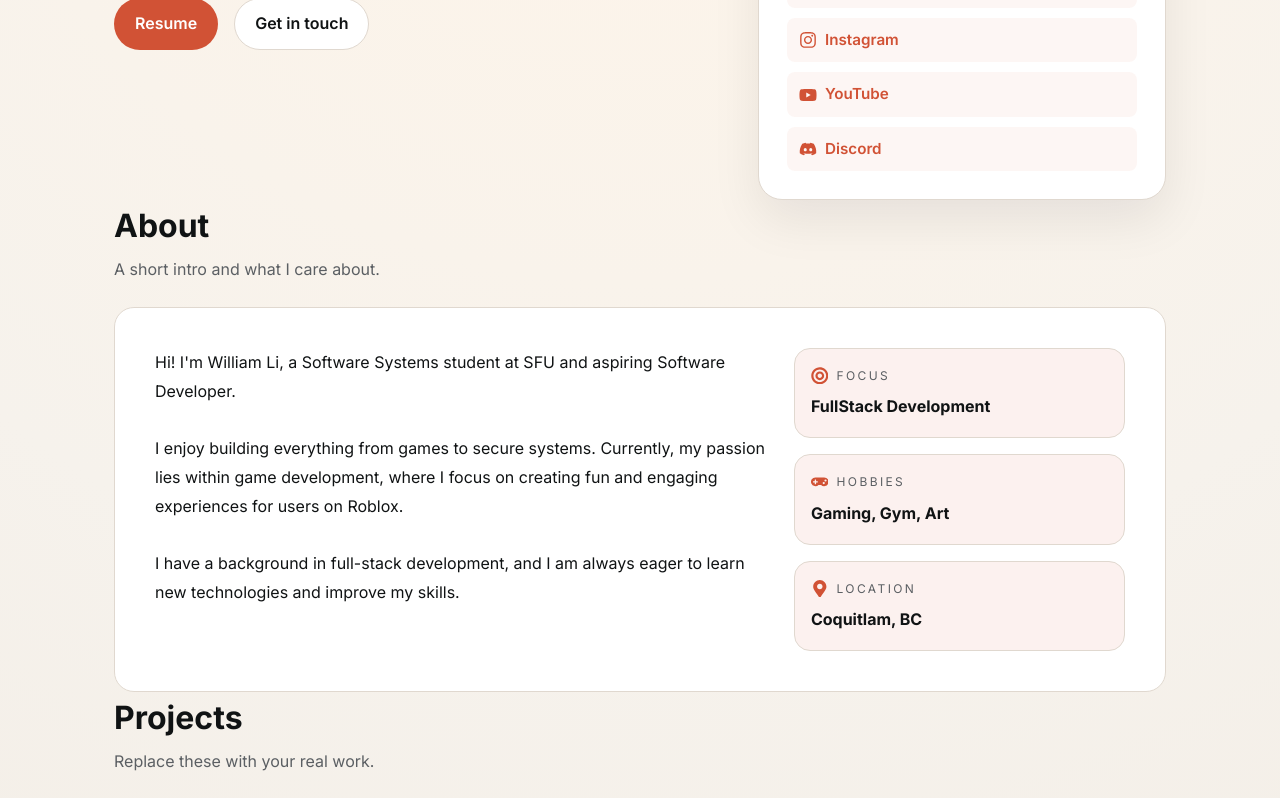
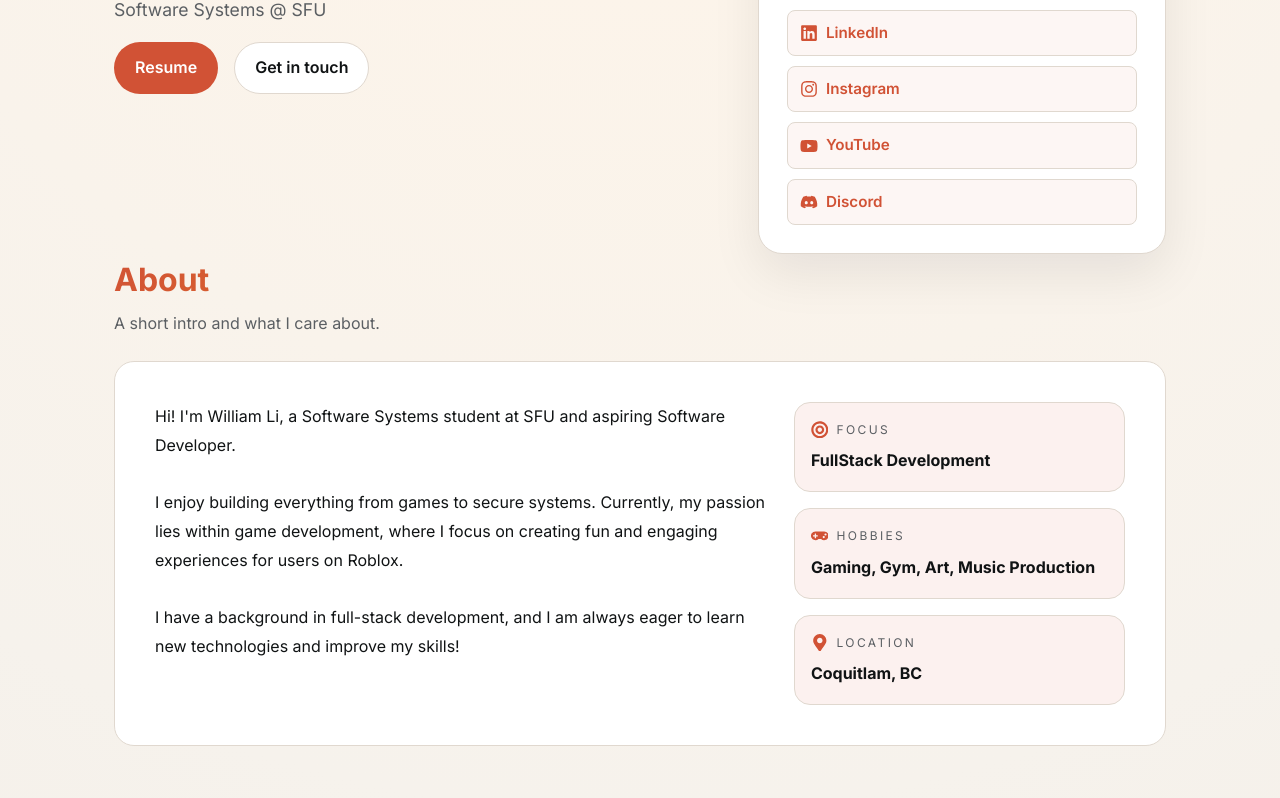
Before and after one commit to WL0000000/my-portfolio, a React (Vite) app in the folder portfolio/: page / in a window 1280 px wide. Shown: the part 420-1218 px from the top of the page. Built offline with nearby package versions, Linux system fonts and the light colour scheme.

Commit message:
hover effects

```diff
--- a/portfolio/src/App.css
+++ b/portfolio/src/App.css
@@ -19,7 +19,7 @@
   padding: 40px 24px 64px;
   display: flex;
   flex-direction: column;
-  gap: 96px;
+  gap: 140px;
 }
 
 .site-header {
@@ -172,11 +172,29 @@
   font-size: 0.95rem;
   padding: 10px 12px;
   background: rgba(209, 82, 53, 0.05);
+  border: 1px solid var(--border);
   border-radius: 8px;
   transition: all 0.2s ease;
   display: flex;
   align-items: center;
   gap: 8px;
+  position: relative;
+  overflow: hidden;
+  --mouse-x: 50%;
+  --mouse-y: 50%;
+  z-index: 0;
+}
+
+.social-links a svg,
+.social-links a::after {
+  position: relative;
+  z-index: 2;
+}
+
+.social-links a:hover {
+  border-color: var(--accent);
+  transform: translateY(-2px);
+  box-shadow: 0 4px 12px rgba(209, 82, 53, 0.1), inset 0 0 15px rgba(209, 82, 53, 0.12);
 }
 
 .social-links a svg {
@@ -194,12 +212,23 @@
   display: flex;
   flex-direction: column;
   gap: 24px;
+  margin-bottom: 80px;
+}
+
+#projects .section-title,
+#skills .section-title,
+#contact .section-title {
+  text-align: center;
 }
 
 .section-title h2 {
   font-family: var(--font-display);
   font-size: 2rem;
   margin-bottom: 6px;
+  background: linear-gradient(135deg, #d15235 0%, #e67e22 50%, #f39c12 100%);
+  -webkit-background-clip: text;
+  -webkit-text-fill-color: transparent;
+  background-clip: text;
 }
 
 .section-title p {
@@ -232,6 +261,17 @@
   border: 1px solid var(--border);
   border-radius: 16px;
   background: rgba(209, 82, 53, 0.08);
+  position: relative;
+  overflow: hidden;
+  transition: all 0.3s ease;
+  --mouse-x: 50%;
+  --mouse-y: 50%;
+}
+
+.stats li:hover {
+  border-color: var(--accent);
+  transform: translateY(-2px);
+  box-shadow: 0 4px 12px rgba(209, 82, 53, 0.1), inset 0 0 20px rgba(209, 82, 53, 0.15);
 }
 
 .stats span {
@@ -434,7 +474,7 @@
 @media (max-width: 900px) {
   .page {
     padding: 32px 20px 48px;
-    gap: 64px;
+    gap: 100px;
   }
 
   .hero {
@@ -458,7 +498,7 @@
 @media (max-width: 640px) {
   .page {
     padding: 24px 16px 40px;
-    gap: 48px;
+    gap: 80px;
   }
 
   .site-header {
@@ -560,6 +600,7 @@
 @media (max-width: 400px) {
   .page {
     padding: 20px 12px 32px;
+    gap: 60px;
   }
 
   .nav {
--- a/portfolio/src/App.jsx
+++ b/portfolio/src/App.jsx
@@ -1,12 +1,17 @@
 import './App.css'
 import { useInView } from './useInView'
 import { FaGithub, FaLinkedin, FaInstagram, FaYoutube, FaDiscord, FaBullseye, FaGamepad, FaMapMarkerAlt } from 'react-icons/fa'
+import { useEffect } from 'react'
 
 function App() {
   const [aboutRef, aboutInView] = useInView()
   const [projectsRef, projectsInView] = useInView()
   const [skillsRef, skillsInView] = useInView()
   const [contactRef, contactInView] = useInView()
+
+  useEffect(() => {
+    // Mouse tracking removed - using simple inset box-shadow instead
+  }, [])
   return (
     <div className="page">
       <header className="site-header">
@@ -57,7 +62,7 @@ function App() {
             <p >
               Hi! I'm William Li, a Software Systems student at SFU and aspiring Software Developer.<br/><br/>
               I enjoy building everything from games to secure systems. Currently, my passion lies within game development, where I focus on creating fun and engaging experiences for users on Roblox.<br/><br/>
-              I have a background in full-stack development, and I am always eager to learn new technologies and improve my skills.
+              I have a background in full-stack development, and I am always eager to learn new technologies and improve my skills!
             </p>
             <ul className="stats">
               <li>
@@ -66,7 +71,7 @@ function App() {
               </li>
               <li>
                 <span><FaGamepad /> Hobbies</span>
-                <strong>Gaming, Gym, Art </strong>
+                <strong>Gaming, Gym, Art, Music Production</strong>
               </li>
               <li>
                 <span><FaMapMarkerAlt /> Location</span>
@@ -169,7 +174,7 @@ function App() {
               <img src="/sfu-logo.png" alt="Simon Fraser University" className="footer-logo" />
             </a>
             <a href="https://sfussss.org/" target="_blank" rel="noopener noreferrer" title="Software Systems Program">
-              <img src="/sse-logo.png" alt="Software Systems Engineering" className="footer-logo" />
+              <img src="/logo.png" alt="Software Systems Engineering" className="footer-logo" />
             </a>
           </div>
         </div>
```
